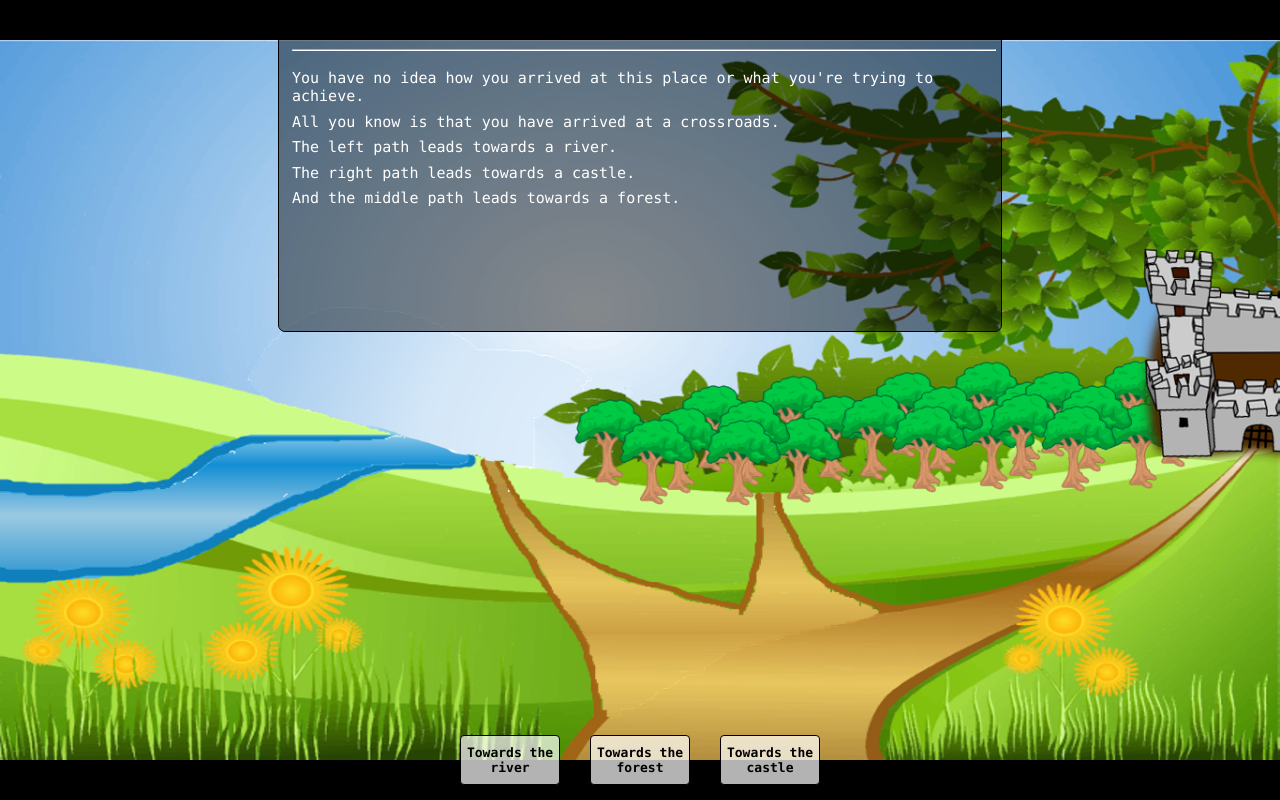
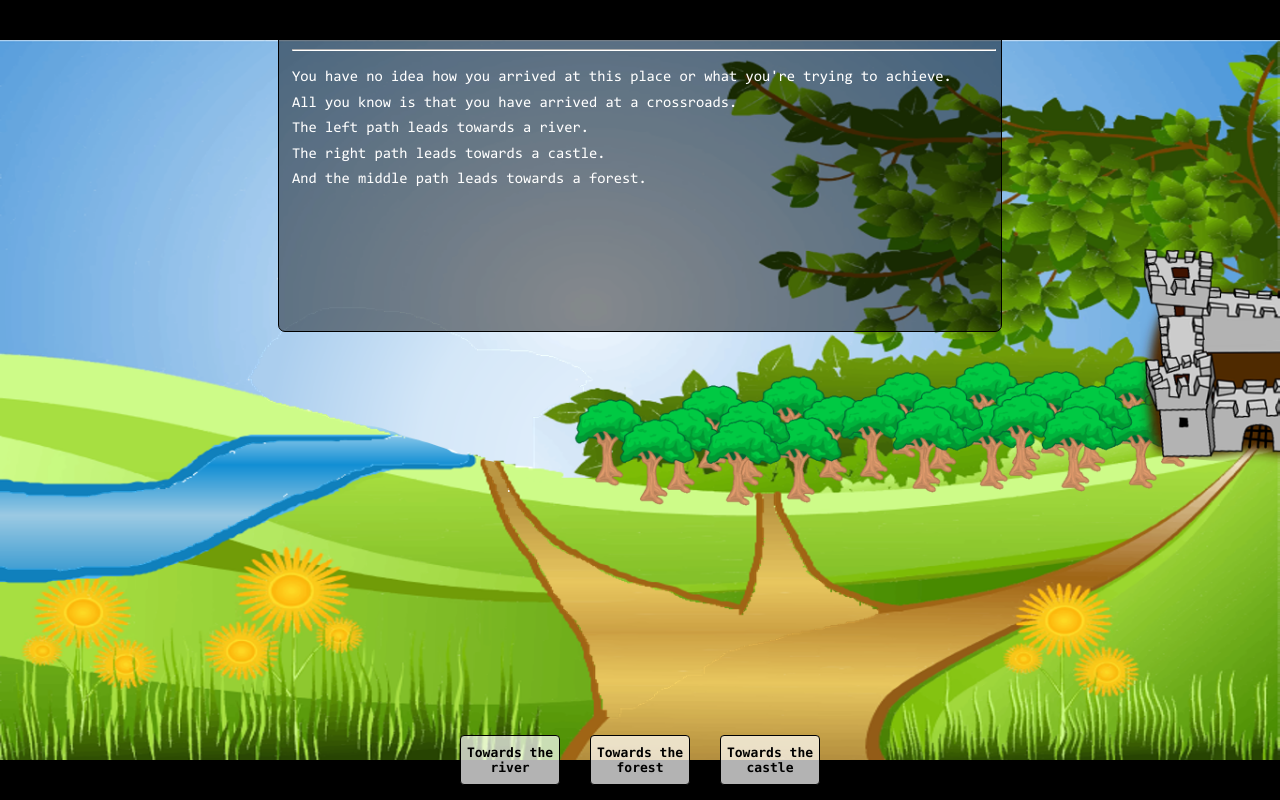
Before and after one commit to Deskbot/Crossroads-in-JS, a plain HTML site: page game.html in a window 1280 px wide. Drawn offline with Linux system fonts and the light colour scheme.

Commit message:
Adds font as ttf
Specifically consolas

```diff
--- a/styles/game.css
+++ b/styles/game.css
@@ -1,3 +1,8 @@
+@font-face {
+	font-family: Consolas;
+	src: url('Consolas.ttf');
+}
+
 /* elems */
 * {
 	margin: 0;
@@ -66,7 +71,7 @@ button {
 	border: 1px solid black;
 	border-radius: 7px;
 	color: white;
-	font-family: consolas;
+	font-family: Consolas;
 	height: 300px;
 	margin: auto;
 	padding: 0 5px 0 13px;
```
Also changed, not shown: styles/Consolas.ttf (added).
